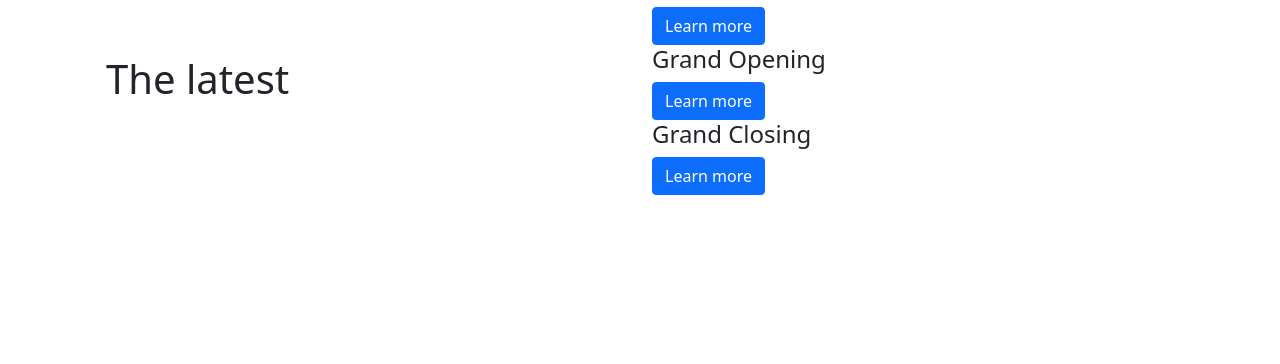
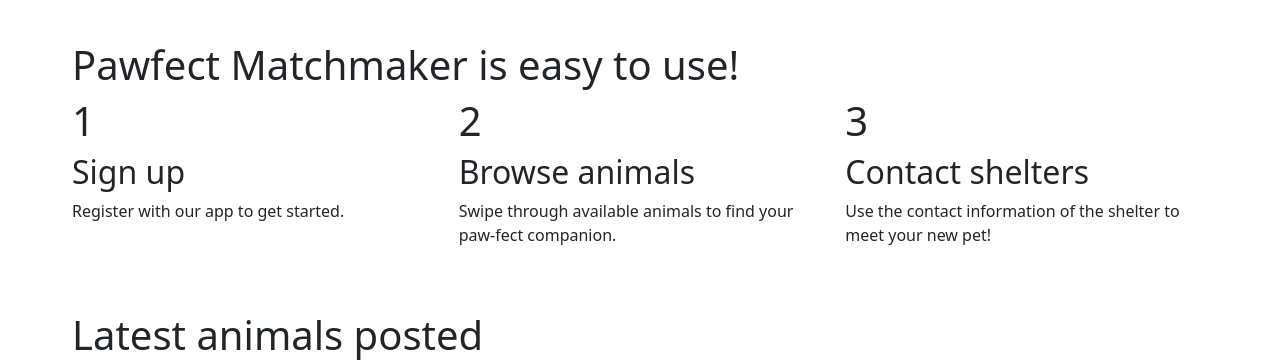
Before and after one commit to AutonomousDev/animal_adoption, a Django app: page / in a window 1280 px wide. Shown: the part 411-775 px from the top of the page. Before the commit the page ends 606 px from the top, so only its background shows below. Run offline with Django 4.2, Linux system fonts and the light colour scheme; data comes from the database, SQL or seed files in the repository.

Commit message:
Draft changes to all primary web pages in app

```diff
--- a/animal_adoption/urls.py
+++ b/animal_adoption/urls.py
@@ -28,7 +28,7 @@ urlpatterns = [
     path('animals/', include('animals.urls')),
     path('shelters/', include('shelters.urls')),
     path('', news_views.home, name='homepage'),
-]
+]+ static(settings.STATIC_URL, document_root=settings.STATIC_ROOT)
 
 if settings.DEBUG:
     urlpatterns += static(settings.MEDIA_URL, document_root=settings.MEDIA_ROOT)
--- a/animals/templates/animals/animal_filter.html
+++ b/animals/templates/animals/animal_filter.html
@@ -2,6 +2,7 @@
 {% load crispy_forms_tags %}
 {% block content %}
 
+<div class="mx-5">
 <h1>Animals</h1>
 
 <div class="row">
@@ -54,6 +55,6 @@
 </div>
 </div>
 <br>
-
+</div>
 
 {% endblock content %}
--- a/news/templates/news/components/base.html
+++ b/news/templates/news/components/base.html
@@ -5,8 +5,14 @@
     <meta name="viewport" content="width=device-width, initial-scale=1">
     <meta name="description" content="">
     <title>Animal Adoption Dating App</title>
+    <!-- Stylesheets -->
+    {% load static %}
+    <link <link href="{% static 'news/style.css' %}" rel="stylesheet">
     <link href="https://cdn.jsdelivr.net/npm/bootstrap@5.1.3/dist/css/bootstrap.min.css" rel="stylesheet" integrity="sha384-1BmE4kWBq78iYhFldvKuhfTAU6auU8tT94WrHftjDbrCEXSU1oBoqyl2QvZ6jIW3" crossorigin="anonymous">
+    <!-- Scripts -->
     <script src="https://cdn.jsdelivr.net/npm/bootstrap@5.1.3/dist/js/bootstrap.bundle.min.js" integrity="sha384-ka7Sk0Gln4gmtz2MlQnikT1wXgYsOg+OMhuP+IlRH9sENBO0LRn5q+8nbTov4+1p" crossorigin="anonymous"></script>
+    <!-- Fonts -->
+    <link href="https://fonts.googleapis.com/css2?family=Luckiest+Guy&family=Roboto:wght@300;400&display=swap" rel="stylesheet">
 
 
 </head>
@@ -24,8 +30,14 @@
         </div>
         {% endfor %}
     {% endif %}
-
+</div>
+<div class="container-fluid">
     {% block content %}{% endblock %}
 </div>
+<footer class="bg-dark">
+    <div class="col">
+        <p>© 2023 Pawfect Matchmaker</p>
+    </div>
+</footer>
 </body>
 </html>
--- a/news/templates/news/home.html
+++ b/news/templates/news/home.html
@@ -1,47 +1,95 @@
 {% extends "news/components/base.html" %}
 {% block content %}
 
-<div class="container">
-    <div class="row align-items-center">
-        <div class="col">
-            <h1> Paw-fect  </h1>
+<div class="row my-5 first-row">
+    <div class="first-para col-lg-6 home-top">
+        <div>
+            <h2> Find your </h2>
+            <h1>Pawfect</h1>
+            <h2>companion!</h2>
         </div>
-        <div class="col">
-            <h3> Newest arrivals! </h3>
-            {% for animal in animals %}
-            <h4>{{animal.name}}</h4>
-            <a href="{{ animal.get_absolute_url }}" class="btn btn-primary">Learn more</a>
-            {% endfor %}
     </div>
+    <div class="col-lg-6">
+        <img src="/static/news/images/dog2.jpeg" class="img-fluid">
     </div>
 </div>
 
-<div id="front_middle" class="container">
-    <br>
-    <h2> Sign up today! </h2>
-    <div class="row align-items-center">
-        <div class="col">
-            <p>One</p>
+<div class="row m-5 row-v1">
+    <h1 class="headline"> Pawfect Matchmaker is easy to use! </h1>
+    <div class="col-lg-4 info-box">
+        <h1> 1 </h1>
+        <h2>Sign up </h2>
+        <p> Register with our app to get started. </p>
     </div>
-        <div class="col">
-            <p>Two</p>
+    <div class="col-lg-4 info-box">
+        <h1> 2 </h1>
+        <h2>Browse animals </h2>
+        <p> Swipe through available animals to find your paw-fect companion. </p>
     </div>
-        <div class="col">
-            <p>Three</p>
+    <div class="col-lg-4 info-box">
+        <h1> 3 </h1>
+        <h2>Contact shelters </h2>
+        <p> Use the contact information of the shelter to meet your new pet! </p>
+    </div>
+</div>
+
+<div class="row m-5 row-v2">
+    <h1 class="headline"> Latest animals posted </h1>
+    {% for animal in animals %}
+    <div class="col-6 col-lg-4 feature">
+        <img class="pic3" src="{{ animal.image.url }}">
+        <a href='{{ animal.get_absolute_url }}'><h3>{{animal.name}}</h3></a>
+    </div>
+    {% endfor %}
 </div>
 <br>
+<div class="row mx-5 py-10 row-v3">
+    <div class="col px-5 col-lg-6">
+        <h1> Find more animals. </h1>
+        <h2> Meet your new best friend. </h2>
     </div>
-
-<div class="container">
-    <div class="row align-items-center">
+    {% if user.is_authenticated %}
     <div class="col">
-            <h1> The latest  </h1>
+        <h2> You're signed up. </h2>
+        <a href="/animals/" class="btn btn-outline-dark btn-lg follow-button">Start browsing animals! </a>
     </div>
+    {% else %}
     <div class="col">
+        <h2> See all animals - register now! </h2>
+        <a href="/users/register/" class="btn btn-outline-dark btn-lg follow-button">Register</a>
+    </div>
+    {% endif %}
+</div>
+<br>
+<div class="row mx-5 row-v4">
+    <div class="col px-5 col-lg-6 info-box">
+        <h1 class="headline"> Latest news from our shelters </h1>
+        <br>
+        <a href="/news/" class="btn btn-outline-dark btn-lg follow-button"> See all </a>
+    </div>
+    <div class="col-lg-6 info-box">
+        <div id="news-slides" class="carousel slide" data-bs-interval="false" data-ride="carousel">
+            <div class="carousel-inner" role="listbox">
                 {% for post in news %}
-            <h4>{{post.title}}</h4>
-            <a href="{{ post.get_absolute_url }}" class="btn btn-primary">Learn more</a>
+                <div class="carousel-item {% if forloop.first %}active{%endif%}">
+                    {% if post.animal %}
+                        <img src="{{ post.animal.image.url }}" class="img-fluid">
+                        <br>
+                    {% endif %}
+                    <br>
+                    <a href="{{ post.get_absolute_url }}">
+                        <h4>{{ post.title }}</h4>
+                        <p>{{ post.author }}</p>
+                    </a>
+                </div>
                 {% endfor %}
+            </div>
+            <button class="carousel-control-prev" type="button" data-bs-target="#news-slides" data-bs-slide="prev">
+                <span class="sr-only"><p>Previous</p></span>
+            </button>
+            <button class="carousel-control-next" type="button" data-bs-target="#news-slides" data-bs-slide="next">
+                <span class="sr-only"><p>Next</p></span>
+            </button>
         </div>
     </div>
 </div>
--- a/news/views.py
+++ b/news/views.py
@@ -35,7 +35,7 @@ class NewsDetailView(DetailView):
 class NewsListView(ListView):
     model = News
     ordering = ['-date_created']
-    paginate_by = 5
+    paginate_by = 6
 
 class NewsCreateView(LoginRequiredMixin, CreateView):
     model = News
```
Also changed, not shown: animals/templates/animals/animal_detail.html (+23 -10 lines), animals/templates/animals/animal_list.html (+6 -5 lines), news/templates/news/news_detail.html (+17 -14 lines), news/templates/news/news_list.html (+16 -7 lines), shelters/templates/shelters/shelter_detail.html (+9 -15 lines), shelters/templates/shelters/shelter_list.html (+4 -3 lines), animals/filters.py (line endings or trailing spaces). Lines whose indentation alone changed are shown as unchanged.
